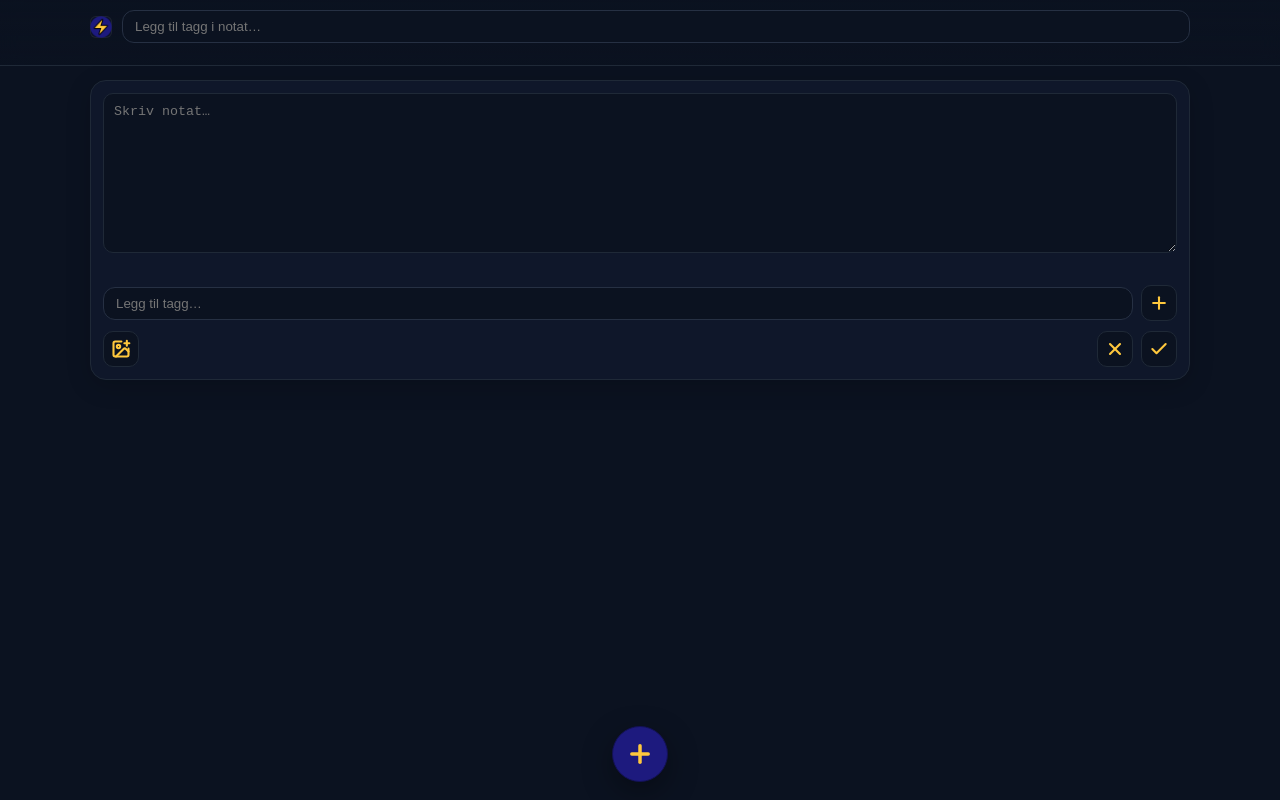
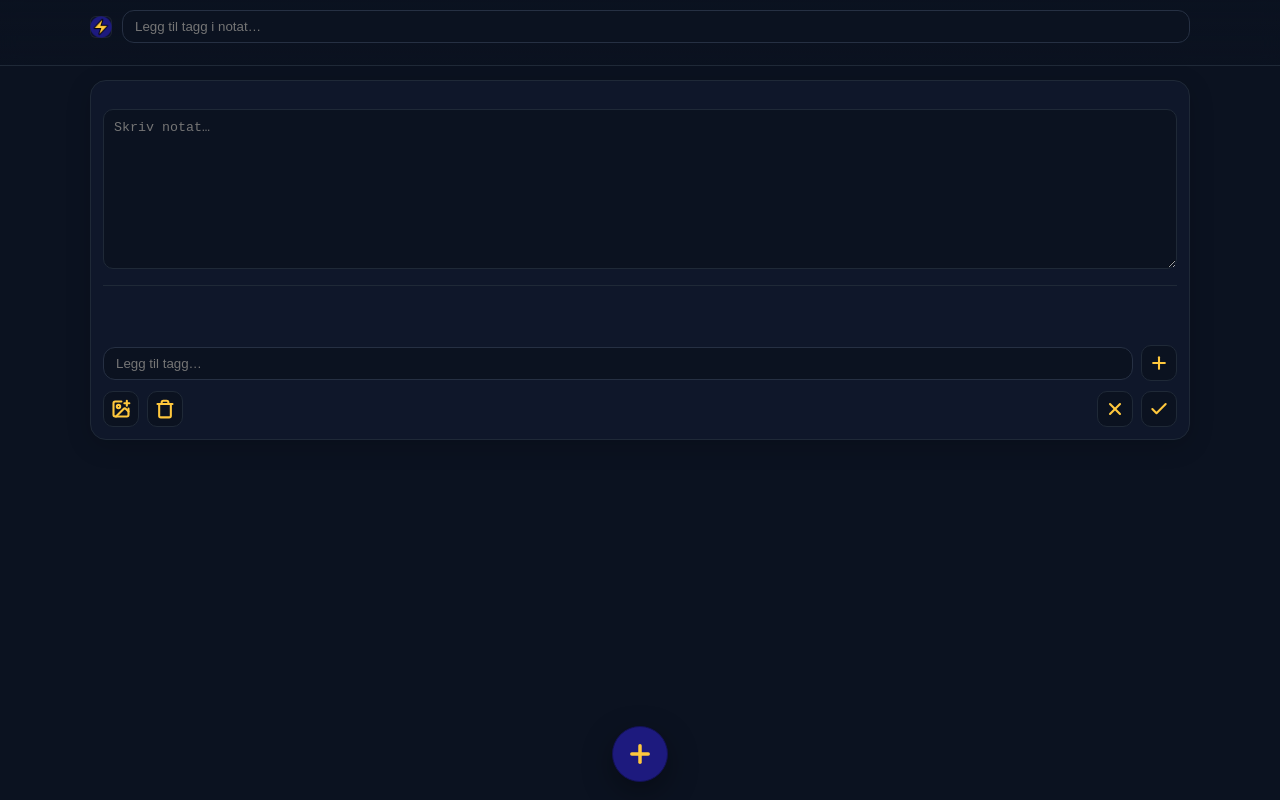
Before and after one commit to heartbar369/storm, a React (Vite) app: page / in a window 1280 px wide. Both pictures are taken after a click on the button "Nytt notat". Built offline with nearby package versions, Linux system fonts and the light colour scheme.

Commit message:
ux: scroll til bunnen ved start, konstant forslag-linje, bedre ramme, trash-ikon, fokus beholdes

```diff
--- a/src/App.tsx
+++ b/src/App.tsx
@@ -5,9 +5,9 @@ import { computedTitleFromBody } from './lib/text';
 import { colorForTag, ensureContrastBgForWhite } from './lib/tags';
 import { debounce, loadNotes, saveNotes } from './lib/storage';
 import { directAndRelatedNotes, rankTopBarTags, tagBaseScores } from './lib/rank';
-import { Plus, Check, ImagePlus, X, Eraser } from 'lucide-react';
+import { Plus, Check, ImagePlus, X, Eraser, Trash } from 'lucide-react';
 
-const LOGO_PATH = '/icons/icon-192.png'; // Bytt om du har egen logo i /public
+const LOGO_PATH = '/icons/icon-192.png'; // Bytt dersom du har egen logo i /public
 
 function uid() { return Math.random().toString(36).slice(2) + Date.now().toString(36); }
 function useDebouncedSave(notes: Note[]) {
@@ -15,18 +15,19 @@ function useDebouncedSave(notes: Note[]) {
   useEffect(() => { save(notes); }, [notes, save]);
 }
 
-/** Enkle stopwords (no/en) */
+/** Stopwords (no/en) */
 const STOP = new Set([
   'og','i','på','til','det','en','et','jeg','du','vi','dere','er','som','av','med','for','ikke','å','eller','men','de','der','den',
   'the','a','an','of','in','on','to','is','are','be','as','at','by','for','and','or','not'
 ]);
 
-/** Tokenizer av brødtekst → unike ord */
+/** Unike tokens fra tekst (kun ord, minst 2 tegn) */
 function extractTokens(text: string): string[] {
   const m = text.toLowerCase().match(/[\p{L}\p{N}_-]+/gu) || [];
   return Array.from(new Set(m.filter(w => w.length >= 2 && !STOP.has(w) && !/^\d+$/.test(w))));
 }
 
+/** Tag-pill uten # */
 function TagPill({ tag, onClick, onRemove, asButton = true }: { tag: string; onClick?: () => void; onRemove?: () => void; asButton?: boolean }) {
   const bg = ensureContrastBgForWhite(colorForTag(tag));
   const El: any = asButton ? 'button' : 'span';
@@ -46,6 +47,7 @@ function useNotes() {
   return { notes, setNotes } as const;
 }
 
+/* TOP BAR */
 function TopBar({
   notes, selected, setSelected, draftOpen, onAddTagToDraft
 }: { notes: Note[]; selected: string[]; setSelected: (tags: string[]) => void; draftOpen: boolean; onAddTagToDraft: (t: string) => void; }) {
@@ -83,12 +85,9 @@ function TopBar({
     <div className="topbar">
       <div className="topbar-inner">
         <div className="row" style={{ gap: 10 }}>
-          {/* Valgte filter-tagger */}
           {selected.map(t => (
             <TagPill key={t} tag={t} onClick={() => toggleFilterTag(t)} onRemove={() => toggleFilterTag(t)} />
           ))}
-
-          {/* Logo (valgfri) + søk/input */}
           <img className="logo-img" src={LOGO_PATH} alt="Storm" />
           <input
             className="input"
@@ -97,7 +96,6 @@ function TopBar({
             onChange={(e) => setInput(e.target.value)}
             onKeyDown={(e) => { if (e.key === 'Enter') onEnter(); }}
           />
-
           {selected.length > 0 && (
             <button className="icon-btn" onClick={() => setSelected([])} title="Tøm filter" aria-label="Tøm filter">
               <Eraser color="var(--iconB)" strokeWidth={2.5} />
@@ -116,7 +114,7 @@ function TopBar({
   );
 }
 
-/* Lesekort – klikk hvor som helst for å redigere. Bilde til høyre. */
+/* LESEKORT – klikk hvor som helst for å redigere. Bilde til høyre. */
 function ReadCard({ note, onEdit, onClickTag }: { note: Note; onEdit: () => void; onClickTag: (t: string) => void; }) {
   const bodyPreview = note.body.split(/\r\n|\n|\r|\u2028|\u2029/).join('\n');
   return (
@@ -137,13 +135,12 @@ function ReadCard({ note, onEdit, onClickTag }: { note: Note; onEdit: () => void
         {note.image && <img className="thumb" src={note.image} alt="" />}
       </div>
 
-      {/* edit-knapp fjernet – hele kortet er klikkbart */}
       <div className="small">Oppdatert: {new Date(note.updatedAt || note.createdAt).toLocaleString()}</div>
     </div>
   );
 }
 
-/* Redigeringskort */
+/* REDIGERINGSKORT */
 function EditCard({ note, onSave, onDelete, onCancel }:
   { note: Note; onSave: (n: Note) => void; onDelete: (id: string) => void; onCancel: () => void; }) {
   const [body, setBody] = useState(note.body);
@@ -155,19 +152,22 @@ function EditCard({ note, onSave, onDelete, onCancel }:
   const caretRef = useRef<number>(0);
   const fileRef = useRef<HTMLInputElement | null>(null);
 
-  // oppdater caret-ref løpende
+  // sticky forslag: behold forrige ikke-tomme sett for å unngå "blinking"
+  const [stickySuggestions, setStickySuggestions] = useState<string[]>([]);
+
+  useEffect(() => { setBody(note.body); setTags(note.tags); setImage(note.image); }, [note.id]);
+
+  // Tittel beregnes, men vises ikke for å spare plass
+  const title = useMemo(() => computedTitleFromBody(body), [body]);
+
+  // Tokens fra teksten (kun disse brukes til forslag)
+  const textTokens = useMemo(() => extractTokens(body), [body]);
+
+  // Oppdater caret-posisjon løpende
   const updateCaretRef = () => {
     const ta = textRef.current;
     if (ta && typeof ta.selectionStart === 'number') caretRef.current = ta.selectionStart;
   };
-
-  useEffect(() => { setBody(note.body); setTags(note.tags); setImage(note.image); }, [note.id]);
-
-  // Tittel beregnes, men ikke vist i UI
-  const title = useMemo(() => computedTitleFromBody(body), [body]);
-
-  // Kun foreslå ord som finnes i teksten (ikke historikk)
-  const textTokens = useMemo(() => extractTokens(body), [body]);
 
   function addTag(t: string) {
     const clean = t.trim(); if (!clean) return;
@@ -201,7 +201,7 @@ function EditCard({ note, onSave, onDelete, onCancel }:
     onSave({ ...note, body, title, tags, image, updatedAt: Date.now() });
   }
 
-  // Autosave når bruker “forlater” appen
+  // Autosave hvis brukeren trykker seg bort
   useEffect(() => {
     const handler = () => { persist(); };
     const vis = () => { if (document.hidden) persist(); };
@@ -218,9 +218,7 @@ function EditCard({ note, onSave, onDelete, onCancel }:
     // eslint-disable-next-line react-hooks/exhaustive-deps
   }, [body, tags, image, title]);
 
-  // Forslag kun fra tekst:
-  // 1) Et ord markert/ved cursor gir presise forslag (prefix/contains).
-  // 2) Inputfelt for tagg filtrerer tekst-ord.
+  // Kontekst: ord ved caret
   const [cursorWord, setCursorWord] = useState<string | null>(null);
   function getWordAt(text: string, pos: number) {
     const left = text.slice(0, pos), right = text.slice(pos);
@@ -237,25 +235,29 @@ function EditCard({ note, onSave, onDelete, onCancel }:
     setCursorWord(w || null);
   }
 
-  const contextualSuggestions = useMemo(() => {
-    const w = (cursorWord || '').toLowerCase();
-    if (!w || w.length < 2) return [] as string[];
-    const pool = textTokens.filter(t => !tags.includes(t) && (t.toLowerCase().startsWith(w) || t.toLowerCase().includes(w)));
-    // prefiks først, deretter contains
-    const score = (t: string) => (t.toLowerCase().startsWith(w) ? 2 : 0.5);
-    return pool.sort((a,b)=> score(b)-score(a)).slice(0, 10);
-  }, [cursorWord, textTokens, tags]);
+  // Foreslå kun tokens fra teksten som ikke allerede er tagger
+  const computedSuggestions = useMemo(() => {
+    const pool = textTokens.filter(t => !tags.includes(t));
+    // Prefiks først hvis vi har et aktivt ord, ellers enkel alfabetisk/frekvens kan legges til senere
+    const w = (cursorWord || tagInput).toLowerCase();
+    const score = (t: string) => (w && t.toLowerCase().startsWith(w) ? 2 : (w && t.toLowerCase().includes(w) ? 0.5 : 0));
+    return pool.sort((a,b)=> score(b)-score(a)).slice(0, 30);
+  }, [textTokens, tags, cursorWord, tagInput]);
 
-  const inputSuggestions = useMemo(() => {
-    const q = tagInput.trim().toLowerCase();
-    if (!q) return [] as string[];
-    const pool = textTokens.filter(t => !tags.includes(t) && (t.toLowerCase().startsWith(q) || t.toLowerCase().includes(q)));
-    const score = (t: string) => (t.toLowerCase().startsWith(q) ? 2 : 0.5);
-    return pool.sort((a,b)=> score(b)-score(a)).slice(0, 10);
-  }, [tagInput, textTokens, tags]);
+  // Hold siste ikke-tomme forslag slik at linja "ikke forsvinner"
+  useEffect(() => {
+    if (computedSuggestions.length > 0) setStickySuggestions(computedSuggestions);
+  }, [computedSuggestions]);
+
+  const toShow = computedSuggestions.length > 0 ? computedSuggestions : stickySuggestions;
 
   return (
     <div className="editcard" onClick={(e) => e.stopPropagation()} role="group" aria-label="Rediger notat">
+      {/* Valgte tagger øverst i notatet */}
+      <div className="tags">
+        {tags.map(t => (<TagPill key={t} tag={t} onRemove={() => removeTag(t)} />))}
+      </div>
+
       {image && <img src={image} alt="" style={{ width: '100%', height: 'auto', borderRadius: 12, border: '1px solid var(--muted)' }} />}
 
       <textarea
@@ -267,21 +269,14 @@ function EditCard({ note, onSave, onDelete, onCancel }:
         placeholder="Skriv notat…"
       />
 
-      {/* Forslag fra ord ved markør */}
-      {contextualSuggestions.length > 0 && (
-        <div className="suggestion-bar">
-          {contextualSuggestions.map(t => (
-            <button key={t} className="suggestion-pill" onClick={() => addTag(t)}>{t}</button>
-          ))}
-        </div>
-      )}
-
-      {/* Tagger i notatet */}
-      <div className="tags">
-        {tags.map(t => (<TagPill key={t} tag={t} onRemove={() => removeTag(t)} />))}
+      {/* KONSTANT forslag-linje (horisontal scroll) */}
+      <div className="suggestion-fixed">
+        {toShow.map(t => (
+          <button key={t} className="suggestion-pill" onClick={() => addTag(t)}>{t}</button>
+        ))}
       </div>
 
-      {/* Manuell tagg-input (filtrerer kun ord som finnes i teksten) */}
+      {/* Manuell tagg-input (filtrerer kun tekstord) */}
       <div className="row" style={{ marginTop: 6 }}>
         <input className="input" placeholder="Legg til tagg…" value={tagInput}
           onChange={(e) => setTagInput(e.target.value)}
@@ -293,18 +288,16 @@ function EditCard({ note, onSave, onDelete, onCancel }:
           <Plus color="var(--iconB)" strokeWidth={2.5} />
         </button>
       </div>
-      {inputSuggestions.length > 0 && (
-        <div className="suggestion-bar">
-          {inputSuggestions.map(t => (<button key={t} className="suggestion-pill" onClick={() => addTag(t)}>{t}</button>))}
-        </div>
-      )}
 
-      {/* Skjult filinput + ImagePlus-knapp + Lukk + Lagre */}
+      {/* Skjult filinput + actions */}
       <input ref={fileRef} type="file" accept="image/*" onChange={onPickFile} style={{ display: 'none' }} />
       <div className="edit-actions">
         <div style={{ display: 'flex', gap: 8 }}>
           <button className="icon-btn" onClick={() => fileRef.current?.click()} title="Legg til bilde" aria-label="Legg til bilde">
             <ImagePlus color="var(--iconB)" strokeWidth={2.5} />
+          </button>
+          <button className="icon-btn" onClick={() => onDelete(note.id)} title="Slett notat" aria-label="Slett notat">
+            <Trash color="var(--iconB)" strokeWidth={2.5} />
           </button>
         </div>
         <div style={{ display: 'flex', gap: 8 }}>
@@ -323,13 +316,13 @@ export default function App() {
 
   const { direct, related } = useMemo(() => directAndRelatedNotes(notes, selected), [notes, selected]);
 
-  // Basisrekkefølge: eldst → nyest (nyeste nederst)
+  // Basis: eldst -> nyest (nyest nederst)
   const baseAsc = useMemo(
     () => notes.slice().sort((a,b)=> (a.updatedAt||a.createdAt)-(b.updatedAt||b.createdAt)),
     [notes]
   );
 
-  // Ved filter: vis RELATERTE først (oppover), DIREKTE nederst (nyeste nederst)
+  // Ved filter: relaterte først (oppover), direkte nederst (nyeste nederst)
   const visible = useMemo(() => {
     if (selected.length === 0) return baseAsc;
     const relatedAsc = related.map(x => x.note)
@@ -338,6 +331,16 @@ export default function App() {
       .sort((a,b)=> (a.updatedAt||a.createdAt)-(b.updatedAt||b.createdAt));
     return [...relatedAsc, ...directAsc];
   }, [baseAsc, direct, related, selected]);
+
+  // Scroll til bunnen når appen åpner (nyeste nederst)
+  const didInitialScroll = useRef(false);
+  useEffect(() => {
+    if (didInitialScroll.current) return;
+    didInitialScroll.current = true;
+    setTimeout(() => {
+      window.scrollTo({ top: document.documentElement.scrollHeight, behavior: 'auto' });
+    }, 0);
+  }, []);
 
   function addNote(initial?: Partial<Note>) {
     const now = Date.now();
@@ -357,12 +360,10 @@ export default function App() {
       window.scrollTo({ top: document.documentElement.scrollHeight, behavior: 'smooth' });
     });
   }
-
   function onClickTagFilter(t: string) {
     setSelected(prev => prev.includes(t) ? prev : [...prev, t]);
     scrollBottom();
   }
-
   function addTagToDraft(t: string) {
     if (!editingId) return;
     const tag = t.trim(); if (!tag) return;
@@ -372,7 +373,6 @@ export default function App() {
 
   return (
     <div className="app">
-      <div className="top-placeholder"></div>
       <TopBar
         notes={notes}
         selected={selected}
--- a/src/index.css
+++ b/src/index.css
@@ -41,7 +41,7 @@ input, textarea { color: var(--text); background: #0b1220; border: 1px solid var
   border: 1px solid #263043;
 }
 
-/* App-logo ved søkefeltet (om du bruker den) */
+/* App-logo ved søkefeltet (valgfri) */
 .logo-img {
   width: 22px; height: 22px; border-radius: 6px; object-fit: cover;
   box-shadow: 0 0 0 1px rgba(255,255,255,.08) inset;
@@ -78,11 +78,25 @@ input, textarea { color: var(--text); background: #0b1220; border: 1px solid var
 .tagpill .x { opacity: .85; font-weight: 700; }
 .tagpill .x:hover { opacity: 1; }
 
-/* Forslag under skriving (i notat) */
-.suggestion-bar { display: flex; gap: 6px; flex-wrap: wrap; margin-top: 6px; }
+/* Forslag – VISUELT FAST LINJE UNDER NOTAT */
+.suggestion-fixed {
+  display: block;
+  overflow-x: auto;
+  white-space: nowrap;
+  margin-top: 6px;
+  padding-top: 6px;
+  border-top: 1px solid var(--muted);
+  min-height: 44px; /* holder linje synlig selv når datasettet skifter */
+}
 .suggestion-pill {
-  border: 1px solid var(--muted); border-radius: 999px; padding: 6px 10px; background: #0f172a;
-  color: #e5e7eb; font-weight: 600;
+  display: inline-flex; align-items: center;
+  margin-right: 8px;
+  border: 2px solid rgba(255,255,255,0.92); /* tydelig hvit ramme */
+  border-radius: 999px;
+  padding: 6px 12px;
+  background: #0f172a;
+  color: #e5e7eb;
+  font-weight: 700;
 }
 
 /* PAGE CONTAINER */
@@ -99,7 +113,6 @@ input, textarea { color: var(--text); background: #0b1220; border: 1px solid var
   background: var(--panel); border: 1px solid var(--muted); border-radius: 16px; padding: 12px;
   display: flex; flex-direction: column; gap: 10px; box-shadow: 0 6px 24px rgba(0,0,0,.18);
   width: 100%;
-  cursor: pointer; /* klikk for å redigere */
 }
 .card:hover { border-color: #334155; }
 .card h3 { margin: 0; font-size: 18px; }
@@ -143,6 +156,3 @@ input, textarea { color: var(--text); background: #0b1220; border: 1px solid var
 
 /* Inline editor – knapperad */
 .edit-actions { display: flex; gap: 8px; justify-content: space-between; align-items: center; }
-
-/* Deaktiver markørhånd for klikkområder som ikke skal trigge redigering */
-.card .tags * { cursor: pointer; }
```
